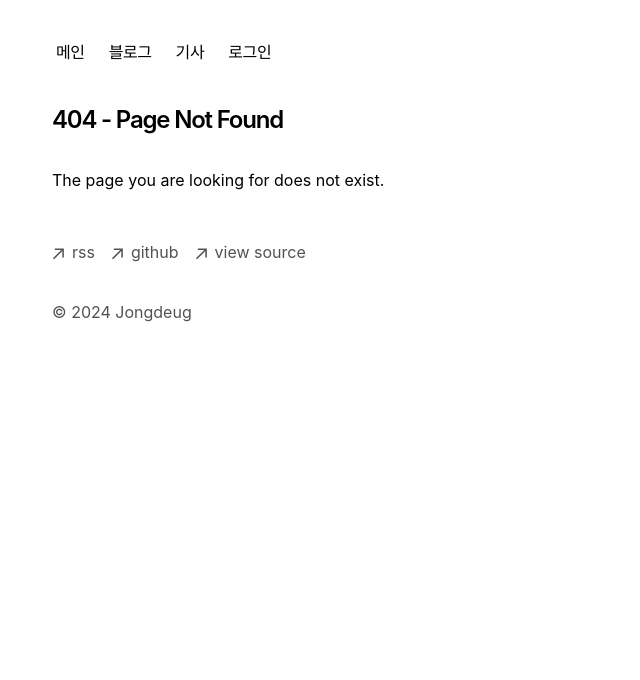
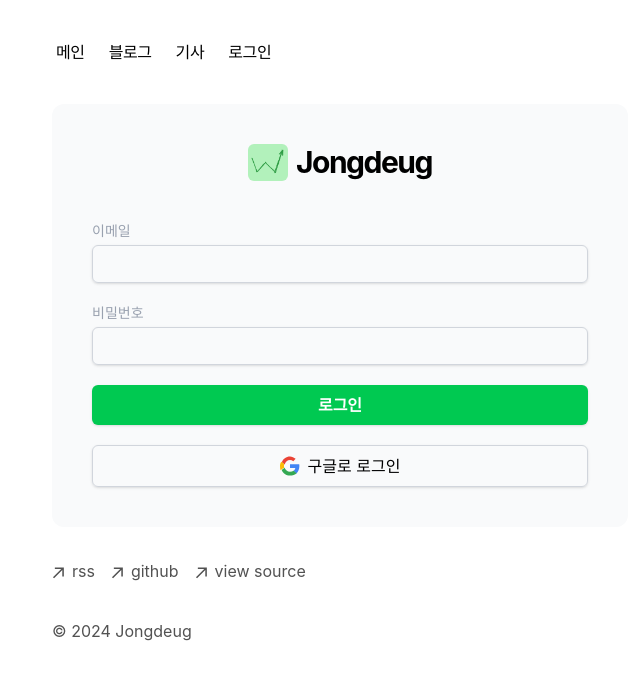
Before and after one commit to JongDeug/blog-frontend, a Next.js app: page /auth in a window 1280 px wide. Before the commit this address had no page. Shown: the top 680 px of the page, without its empty margins (300-940 px from the left). Built offline with nearby package versions, Linux system fonts and the light colour scheme.

Commit message:
Init Blog Template

```diff
--- /dev/null
+++ b/app/auth/page.tsx
@@ -0,0 +1,78 @@
+import Image from "next/image";
+import logo from "../assets/icon.png";
+
+export default function Page() {
+  return (
+    <section className="bg-gray-50 dark:bg-black p-10 rounded-xl">
+      <section className="mb-10 flex justify-center gap-2 items-center cursor-pointer transition-all duration-200 hover:scale-105 hover:text-green-500">
+        <Image src={logo} alt="" className="w-10 rounded-md" />
+        <h1 className="text-3xl font-bold tracking-tighter">Jongdeug</h1>
+      </section>
+      <form className="flex flex-col gap-5">
+        <div>
+          <label
+            htmlFor="email"
+            className="block text-sm font-medium text-gray-400"
+          >
+            이메일
+          </label>
+          <input
+            type="email"
+            id="email"
+            className="mt-1 w-full block px-3 py-2 border border-gray-300 rounded-md shadow-sm focus:outline-none focus:ring-green-500 focus:border-green-500 sm:text-sm"
+            required
+          />
+        </div>
+        <div>
+          <label
+            htmlFor="password"
+            className="block text-sm font-medium text-gray-400"
+          >
+            비밀번호
+          </label>
+          <input
+            type="password"
+            id="password"
+            className="mt-1 w-full block px-3 py-2 border border-gray-300 rounded-md shadow-sm focus:outline-none focus:ring-green-500 focus:border-green-500 sm:text-sm"
+            required
+          />
+        </div>
+        <button
+          type="submit"
+          className="py-2 px-4 bg-green-500 text-white font-semibold rounded-md shadow hover:bg-green-600 focus:outline-none focus:ring-2 focus:ring-green-500 focus:ring-offset-2"
+        >
+          로그인
+        </button>
+        <button
+          type="button"
+          className="py-2 px-4 border border-gray-300 rounded-md shadow hover:bg-gray-100 hover:text-black focus:outline-none focus:ring-2 focus:ring-gray-200 focus:ring-offset-2 flex items-center justify-center"
+        >
+          <svg
+            className="w-5 h-5 mr-2"
+            xmlns="http://www.w3.org/2000/svg"
+            viewBox="0 0 48 48"
+          >
+            <path
+              fill="#EA4335"
+              d="M24 9.5c3.1 0 5.7 1.1 7.8 3.1l5.8-5.8C33.4 3.2 28.9 1 24 1 14.8 1 7.1 6.9 4.3 15.1l6.9 5.4C12.8 14.1 17.9 9.5 24 9.5z"
+            />
+            <path
+              fill="#4285F4"
+              d="M46.5 24c0-1.6-.1-3.1-.4-4.5H24v9h12.7c-.6 3.1-2.4 5.7-4.9 7.4l7.6 5.9c4.4-4.1 7.1-10.2 7.1-17.8z"
+            />
+            <path
+              fill="#FBBC05"
+              d="M10.2 28.5c-1-3.1-1-6.4 0-9.5l-6.9-5.4C.4 17.1 0 20.5 0 24s.4 6.9 1.3 10l6.9-5.5z"
+            />
+            <path
+              fill="#34A853"
+              d="M24 47c6.5 0 12-2.1 16-5.7l-7.6-5.9c-2.2 1.5-5 2.4-8.4 2.4-6.1 0-11.2-4.1-13-9.6l-6.9 5.4C7.1 41.1 14.8 47 24 47z"
+            />
+            <path fill="none" d="M0 0h48v48H0z" />
+          </svg>
+          구글로 로그인
+        </button>
+      </form>
+    </section>
+  );
+}
--- a/app/blog/page.tsx
+++ b/app/blog/page.tsx
@@ -8,7 +8,9 @@
 export default function Page() {
   return (
     <section>
-      <h1 className="font-semibold text-2xl mb-8 tracking-tighter">Dev</h1>
+      <h1 className="font-semibold w-fit text-3xl mb-8 tracking-tighter transition-all duration-200 hover:scale-105 hover:text-green-500">
+        Dev
+      </h1>
       <BlogPosts />
     </section>
   );
--- a/app/components/nav.tsx
+++ b/app/components/nav.tsx
@@ -10,7 +10,7 @@
   "/it": {
     name: "기사",
   },
-  "/login": {
+  "/auth": {
     name: "로그인",
   },
 };
--- a/app/page.tsx
+++ b/app/page.tsx
@@ -5,7 +5,7 @@
 export default function Page() {
   return (
     <div className="flex flex-col gap-12">
-      <section className="flex gap-2 items-center cursor-pointer transition-all duration-200 hover:scale-105 hover:text-green-500">
+      <section className="flex gap-2 w-fit items-center cursor-pointer transition-all duration-200 hover:scale-105 hover:text-green-500">
         <Image src={logo} alt="" className="w-10 rounded-md" />
         <h1 className="text-3xl font-bold tracking-tighter">Jongdeug</h1>
       </section>
```
Also changed, not shown: 1 other file (tests, documents, lock files or other folders).
